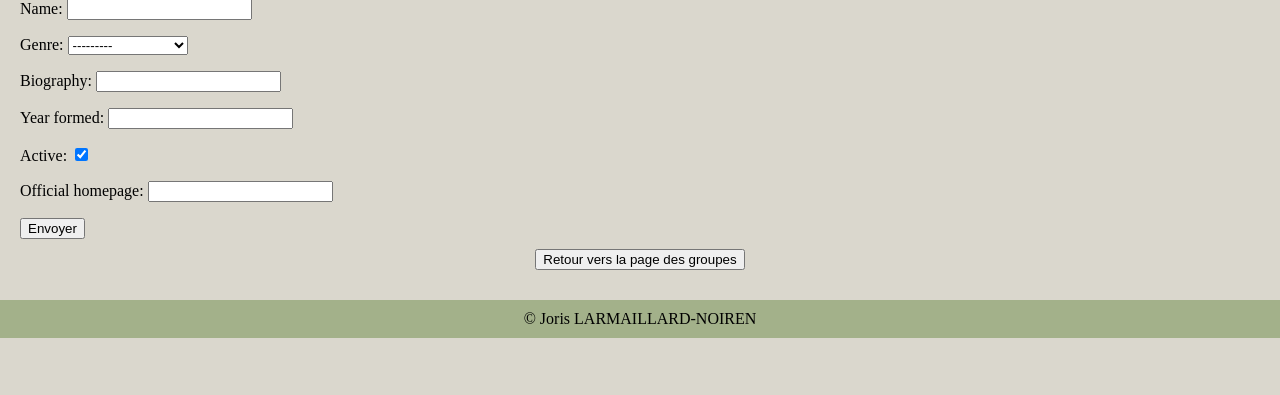
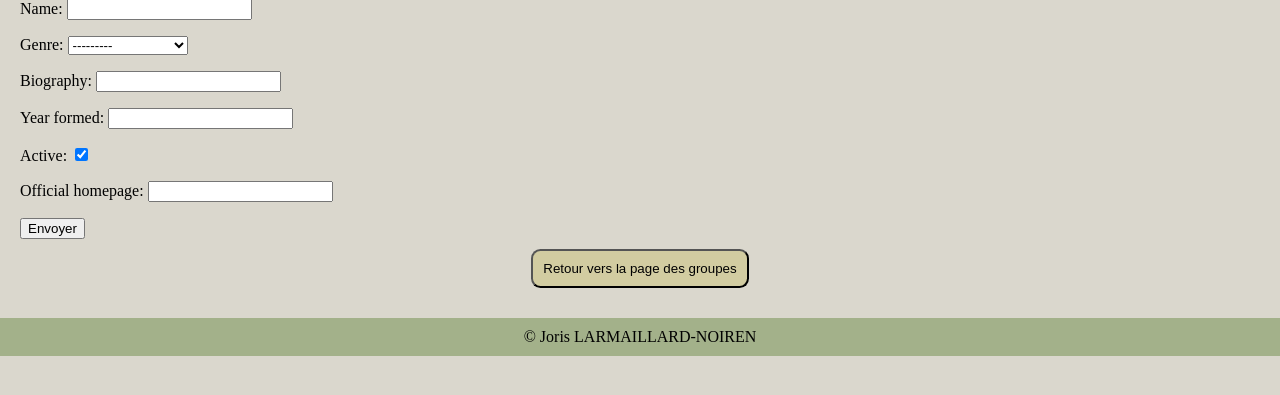
Before and after one commit to 31Joojo/django-web-app, a Django app: page /bands/add/ in a window 1280 px wide. Shown: the part 236-631 px from the top of the page. Run offline with Django 5.2, Linux system fonts and the light colour scheme; parts of the project's set-up code (start-up, migrations or seed data) failed here and were passed over.

Commit message:
Modification formulaire et classe du bouton de retour

```diff
--- a/merchex/listings/templates/listings/band_create.html
+++ b/merchex/listings/templates/listings/band_create.html
@@ -4,7 +4,7 @@
 
     <h2>Ajouter un groupe</h2>
 
-    <form action="" method="post" novalidate>
+    <form action="" method="post">
         {% csrf_token %}
         {{ band_form.as_p }}
         <input type="submit" value="Envoyer">
@@ -12,7 +12,7 @@
 
     <div class="conteneur-bouton">
         <a href="{% url 'band-list' %}">
-            <button>Retour vers la page des groupes</button>
+            <button class="bouton-retour">Retour vers la page des groupes</button>
         </a>
     </div>
 
```
